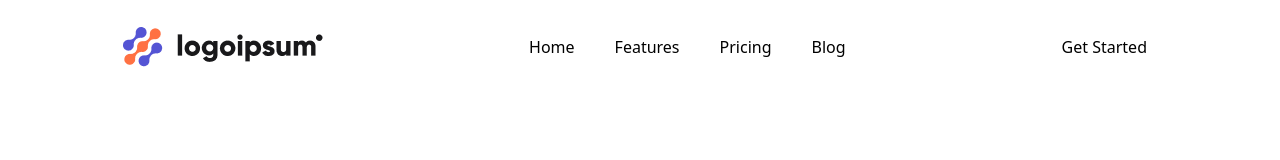
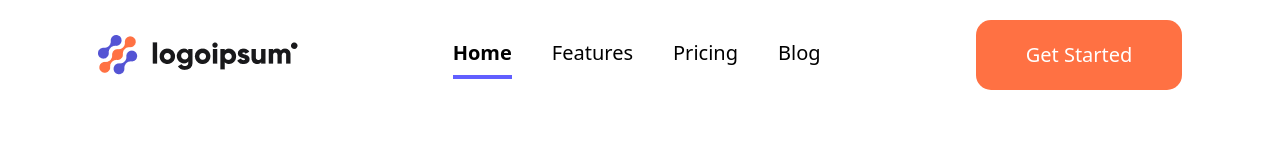
Before and after one commit to dilovar6666/hwtw, a website: page index.html in a window 1280 px wide. Drawn offline with Linux system fonts and the light colour scheme.

Commit message:
feat: Add header

```diff
--- a/index.html
+++ b/index.html
@@ -1,20 +1,23 @@
 <!doctype html>
 <html>
+
 <head>
-  <meta charset="UTF-8">
-  <meta name="viewport" content="width=device-width, initial-scale=1.0">
-  <link href="./src/output.css" rel="stylesheet">
+    <meta charset="UTF-8">
+    <meta name="viewport" content="width=device-width, initial-scale=1.0">
+    <link href="./src/output.css" rel="stylesheet">
 </head>
+
 <body>
     <header class="flex justify-around p-[20px] items-center">
         <div><img src="./forimg/Logo Color.png" alt=""></div>
-        <nav class="flex gap-[40px]">
-            <p>Home</p>
-            <p>Features</p>
-            <p>Pricing</p>
-            <p>Blog</p>
+        <nav class="flex gap-[40px] text-[20px] py-[7px]">
+            <p class="text-[20px] font-bold py-[7px] border-b-4 border-indigo-500">Home</p>
+            <p class="text-[20px] py-[7px]">Features</p>
+            <p class="text-[20px] py-[7px]">Pricing</p>
+            <p class="text-[20px] py-[7px]">Blog</p>
         </nav>
-        <button class="py-[15px] px-[10px] bg-[rgba(255, 113, 67, 1)]">Get Started</button>
+        <button class="py-[20px] px-[50px] rounded-[15px] text-white text-[20px] bg-[#FF7143]">Get Started</button>
     </header>
 </body>
+
 </html>
```
Also changed, not shown: forimg/Hero 3D.png (added), src/output.css.
